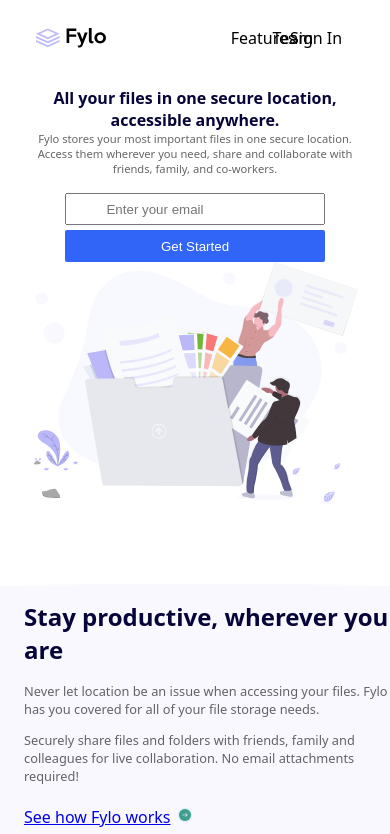
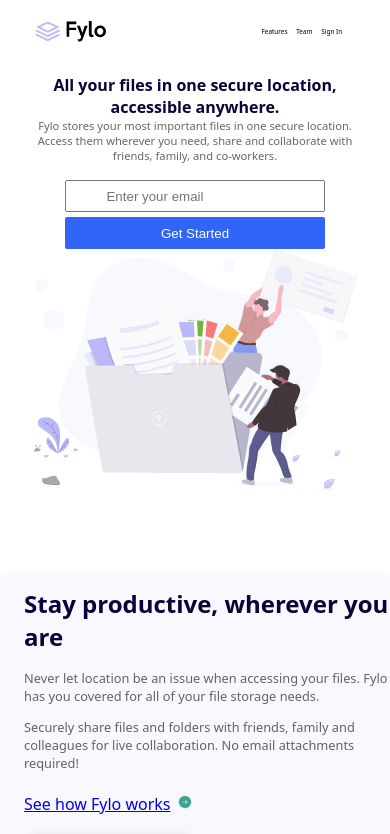
Before and after one commit to shubhamCoder07/fylo, a plain HTML site: page index.html in a window 390 px wide. Shown: the top 834 px of the page. Drawn offline with Linux system fonts and the light colour scheme; files whose address does not match are found by name.

Commit message:
Update style.css

```diff
--- a/style.css
+++ b/style.css
@@ -253,12 +253,13 @@ footer{
         margin-left: 1rem;
     }
     .logo ul{
-        margin-left: -1rem;
+        margin-left: -3rem;
     }
 
     .logo ul  a{
         margin-right: -0.7rem;
-        margin-left: -2rem;
+        /* margin-left: -rem; */
+        font-size: 0.4rem;
     }
     .flex2 h1{
         font-size: 1rem;
@@ -316,5 +317,4 @@ footer{
         margin-bottom: 1rem;
         margin-left: 2rem;
     }
-
 }
```
